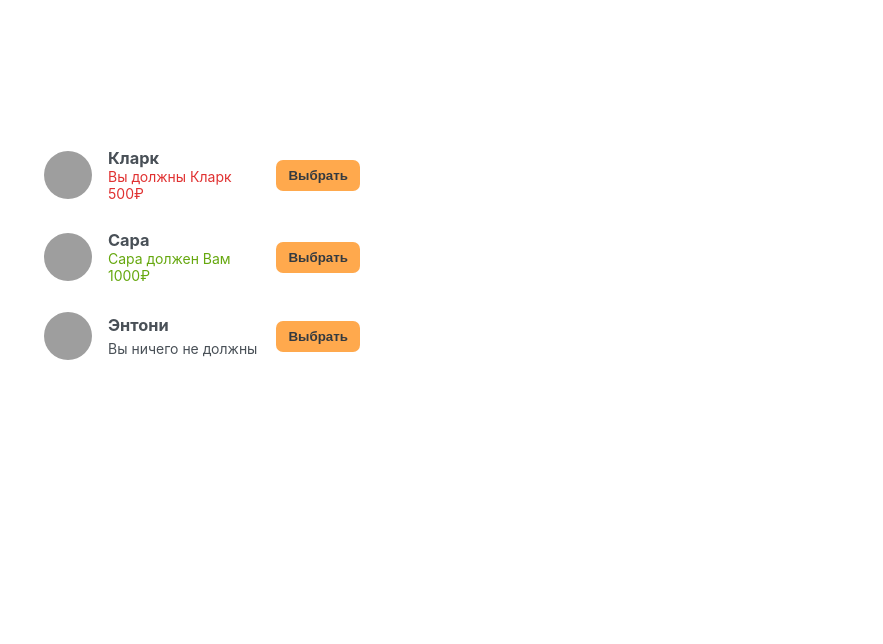
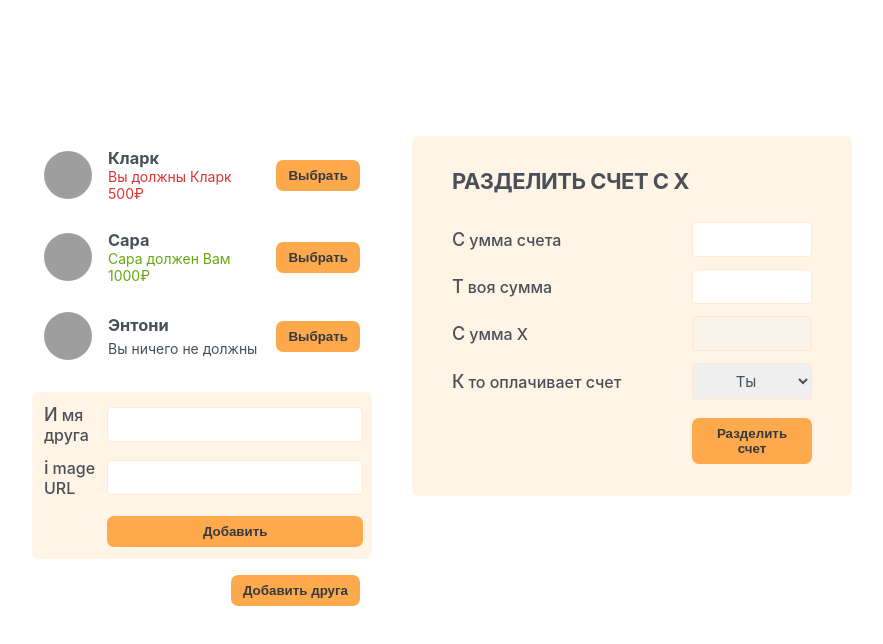
Before and after one commit to SeredaVitaliy/eat-n-split, a React app: page / in a window 1280 px wide. Shown: the top 644 px of the page, without its empty margins (198-1081 px from the left). Built offline with nearby package versions, Linux system fonts and the light colour scheme; grey boxes are pictures that could not be loaded; the HTML template or start-up script is replaced by a standard one.

Commit message:
Добавление второй части функций

```diff
--- a/src/App.jsx
+++ b/src/App.jsx
@@ -24,7 +24,10 @@ export function App() {
     <div className="app">
       <div className="sidebar">
         <FriendList />
+        <FormAddFriend />
+        <Button>Добавить друга</Button>
       </div>
+      <FormSplitBill />
     </div>
   );
 }
@@ -58,8 +61,44 @@ function Friend({ friend }) {
         </p>
       )}
       {friend.balance === 0 && <p>Вы ничего не должны</p>}
-
-      <button className="button">Выбрать</button>
+      <Button>Выбрать</Button>
     </li>
   );
 }
+
+function Button({ children }) {
+  return <button className="button">{children}</button>;
+}
+
+function FormAddFriend() {
+  return (
+    <form className="form-add-friend">
+      <label> Имя друга</label>
+      <input type="text" />
+      <label> image URL</label>
+      <input type="text" />
+      <Button>Добавить</Button>
+    </form>
+  );
+}
+
+function FormSplitBill() {
+  return (
+    <form className="form-split-bill">
+      <h2>Разделить счет с X</h2>
+      <label> Сумма счета</label>
+      <input type="text" />
+      <label> Твоя сумма</label>
+      <input type="text" />
+      <label> Сумма Х</label>
+      <input type="text" disabled />
+
+      <label>Кто оплачивает счет</label>
+      <select>
+        <option value="user">Ты</option>
+        <option value="friend">X</option>
+      </select>
+      <Button>Разделить счет</Button>
+    </form>
+  );
+}
```
